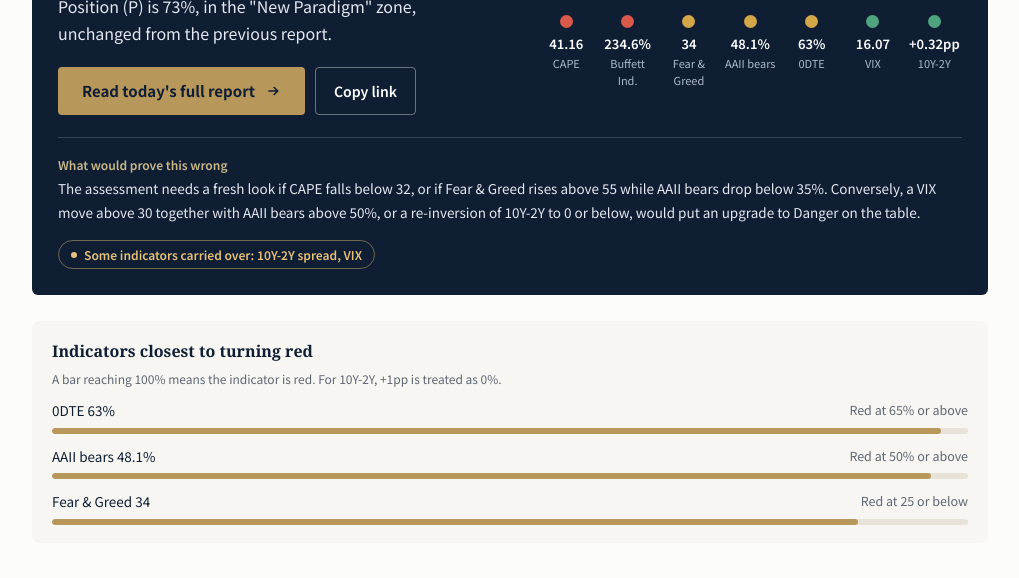
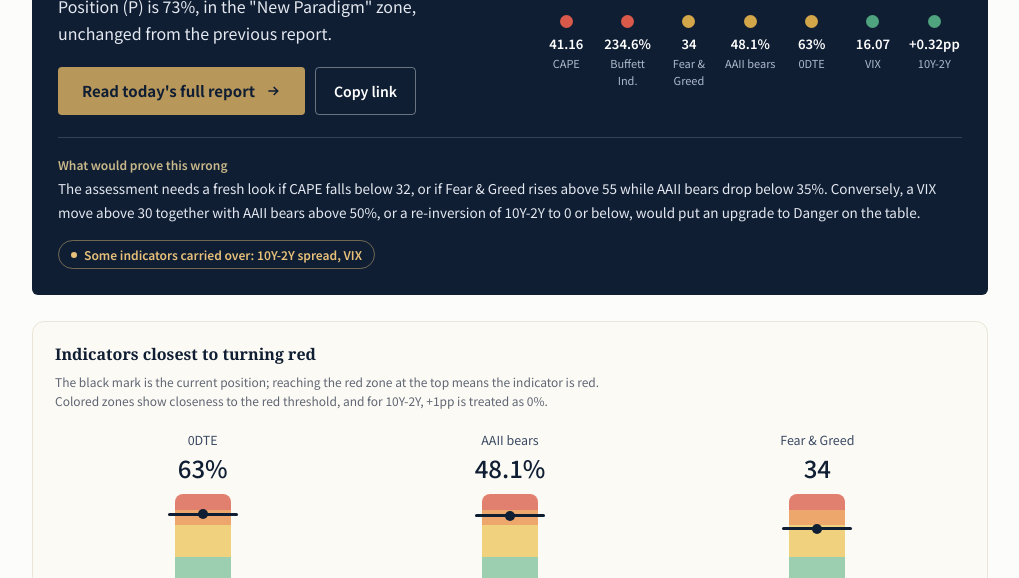
Before and after one commit to kalpheonresearch/kalpheonresearch, a plain HTML site: page index.html in a window 1280 px wide. Shown: the part 358-936 px from the top of the page, without its empty margins (130-1149 px from the left). Drawn offline with nearby package versions, Linux system fonts and the light colour scheme; no server answers.

Commit message:
Add files via upload

```diff
--- a/index.html
+++ b/index.html
@@ -122,14 +122,31 @@ section.blk{padding:38px 0 6px;}
 section.blk > h2{font-family:var(--serif);font-size:19px;margin:0 0 4px;padding-top:12px;border-top:2px solid var(--ink);}
 section.blk > .lead{font-size:12.5px;color:var(--muted);margin:0 0 16px;max-width:640px;}
 h3.sub{font-family:var(--serif);font-size:15px;margin:22px 0 8px;}
-.near{margin-top:26px;padding:18px 20px;background:var(--wash);border-radius:8px;}
+.near{margin-top:26px;padding:20px 22px 18px;background:#FCFAF5;border:1px solid #EAE5D8;border-radius:12px;}
 .near h3{margin:0 0 4px;font-family:var(--serif);font-size:16px;}
-.near p.note{margin:0 0 12px;font-size:12px;color:var(--muted);}
-.nr{margin-top:12px;}
-.nrh{display:flex;justify-content:space-between;gap:10px;font-size:13.5px;}
-.nrh span:last-child{color:var(--muted);font-size:12.5px;}
-.bar{height:6px;border-radius:3px;background:var(--rule);margin-top:6px;overflow:hidden;}
-.bar div{height:100%;background:var(--gold);border-radius:3px;}
+.near p.note{margin:0;font-size:12px;color:var(--muted);max-width:560px;}
+.ng{display:grid;grid-template-columns:repeat(3,minmax(0,1fr));gap:12px;margin-top:20px;}
+.ngc{text-align:center;}
+.ngn{font-size:12.5px;color:var(--ink-2);}
+.ngv{font-size:24px;font-weight:500;line-height:1.3;margin:2px 0 10px;}
+.gauge{position:relative;height:176px;width:56px;margin:0 auto;}
+.gz{position:absolute;top:0;right:0;bottom:0;left:0;border-radius:8px;overflow:hidden;display:flex;flex-direction:column;}
+.gz i{display:block;}
+.gz .zr{height:9.09%;background:#E2806F;}
+.gz .zo{height:9.09%;background:#EDA66B;}
+.gz .zy{height:18.18%;background:#F0D27E;}
+.gz .zg{flex:1;background:#9CCFB0;}
+.gm{position:absolute;left:-7px;right:-7px;height:3px;margin-bottom:-1.5px;background:var(--ink);border-radius:2px;}
+.gd{position:absolute;left:50%;width:10px;height:10px;margin:0 0 -5px -5px;background:var(--ink);border-radius:50%;}
+.ngr{font-size:12px;color:var(--muted);margin-top:10px;}
+.ngd{font-size:14px;font-weight:600;margin:2px 0 6px;}
+.ngs{display:inline-block;font-size:12px;font-weight:600;padding:2px 10px;border-radius:999px;}
+.ngs.g{background:#DDEFE4;color:#245A41;}
+.ngs.y{background:#FBF0CC;color:#6E5410;}
+.ngs.o{background:#FBE5D2;color:#8A4210;}
+.nlg{display:flex;flex-wrap:wrap;gap:6px 16px;justify-content:center;margin-top:20px;font-size:11.5px;color:var(--muted);}
+.nlg i{display:inline-block;width:10px;height:10px;border-radius:2px;margin-right:5px;vertical-align:-1px;}
+@media (max-width:400px){.ngv{font-size:20px;}.near{padding:18px 14px 16px;}}
 .seg{display:inline-flex;border:1px solid var(--rule);border-radius:22px;overflow:hidden;background:#fff;margin-bottom:12px;}
 .seg button{border:0;background:none;min-height:40px;padding:0 16px;font:inherit;font-size:13px;font-weight:600;color:var(--muted);cursor:pointer;}
 .seg button[aria-pressed="true"]{background:var(--ink);color:#fff;}
@@ -278,7 +295,7 @@ footer{border-top:1px solid var(--rule);margin-top:18px;padding:18px 0 26px;font
   var UI = {
     ko: {
       title: 'Kalpheon Research',
-      nav: [['#top', '투데이'], ['#trend', '트랜드'], ['#archive', '기록 저장소'], ['#about', 'About'], ['#method', '방법론']],
+      nav: [['#top', '오늘'], ['#trend', '추이'], ['#archive', '아카이브'], ['#about', 'About'], ['#method', '방법론']],
       intro: '미국 시장이 사이클의 어디쯤인지, 매크로 지표와 밸류에이션을 하나로 묶어 매일 숫자로 기록하는 리서치 노트입니다. 매 영업일 새벽에 자동으로 갱신됩니다.',
       latest: '최신 리포트', verdict: '오늘의 판정', cyc: '사이클 위치 (민스키 모델)', prevP: '직전', asof: '기준',
       cta: '오늘 전체 리포트 읽기', share: '공유', copyBtn: '링크 복사', copied: '링크를 복사했습니다',
@@ -286,7 +303,7 @@ footer{border-top:1px solid var(--rule);margin-top:18px;padding:18px 0 26px;font
       first: '첫 리포트', same: '직전 리포트와 동일', vs: '직전 리포트 대비 ',
       names: { cape: 'CAPE', bi: '버핏지표', fg: '공포탐욕', aaii: 'AAII 약세', odte: '0DTE', vix: 'VIX', spread: '10Y-2Y' },
       th: { cape: '32 이상', bi: '200% 이상', fg: '25 이하', aaii: '50% 이상', odte: '65% 이상', vix: '30 이상', spread: '0 이하' },
-      nearT: '적색 전환까지 가까운 지표', nearN: '막대가 100%에 닿으면 적색입니다. 10Y-2Y는 +1%p를 0%로 놓고 계산합니다.', nearRed: '적색 기준 ',
+      nearT: '적색 전환까지 가까운 지표', nearN: '검은 표시가 현재 위치이며, 맨 위 빨간 구간에 닿으면 적색입니다. 색 구간은 적색 기준 대비 근접도이고, 10Y-2Y는 +1%p를 0%로 놓고 계산합니다.', nearRed: '적색 기준 ', nearZ: { g: '여유', y: '접근 중', o: '임박' }, nearLg: ['여유 (70% 미만)', '접근 중 (70~90%)', '임박 (90% 이상)', '적색 도달'], nearLeft: ' 남음', nearPct: '%p', nearPt: 'pt',
       trendT: '사이클 위치 추이', trendL: '발행된 리포트의 실제 기록만 이어서 그립니다. 리포트가 쌓일수록 길어집니다.',
       segP: '사이클 위치 P', segS: '종합 스코어', days: '일 기록', building: '기록이 쌓이는 중입니다', capBand: '금색 띠는 현재 단계의 구간입니다. ', capBasis: '발행일 기준, 휴장일은 건너뜁니다.',
       zoneS: '안전', zoneC: '주의', zoneD: '위험',
@@ -327,7 +344,7 @@ footer{border-top:1px solid var(--rule);margin-top:18px;padding:18px 0 26px;font
       first: 'First report', same: 'Same as previous report', vs: ' vs previous report',
       names: { cape: 'CAPE', bi: 'Buffett Ind.', fg: 'Fear & Greed', aaii: 'AAII bears', odte: '0DTE', vix: 'VIX', spread: '10Y-2Y' },
       th: { cape: '32 or above', bi: '200% or above', fg: '25 or below', aaii: '50% or above', odte: '65% or above', vix: '30 or above', spread: '0 or below' },
-      nearT: 'Indicators closest to turning red', nearN: 'A bar reaching 100% means the indicator is red. For 10Y-2Y, +1pp is treated as 0%.', nearRed: 'Red at ',
+      nearT: 'Indicators closest to turning red', nearN: 'The black mark is the current position; reaching the red zone at the top means the indicator is red. Colored zones show closeness to the red threshold, and for 10Y-2Y, +1pp is treated as 0%.', nearRed: 'Red at ', nearZ: { g: 'Comfortable', y: 'Approaching', o: 'Imminent' }, nearLg: ['Comfortable (under 70%)', 'Approaching (70-90%)', 'Imminent (90%+)', 'Red reached'], nearLeft: ' to go', nearPct: 'pp', nearPt: ' pts',
       trendT: 'Cycle Position trend', trendL: 'Drawn only from actual published reports. The line gets longer as reports accumulate.',
       segP: 'Cycle Position P', segS: 'Composite score', days: ' days recorded', building: 'Records are still building up', capBand: 'The gold band is the current stage range. ', capBasis: 'By publication date; market holidays are skipped.',
       zoneS: 'Safe', zoneC: 'Caution', zoneD: 'Danger',
@@ -495,6 +512,17 @@ footer{border-top:1px solid var(--rule);margin-top:18px;padding:18px 0 26px;font
     $('miniP').textContent = 'P ' + Number(e.p) + '%'; $('miniD').textContent = dot(e.date) + ' ' + T('asof');
   }
 
+  function nearRemain(k, v) {
+    v = Number(v);
+    var d = (k === 'fg' || k === 'spread') ? v - RED[k] : RED[k] - v;
+    return Math.max(0, d);
+  }
+  function nearFmt(k, d) {
+    var n = Math.round(d * 10) / 10, pct = (k === 'bi' || k === 'aaii' || k === 'odte' || k === 'spread');
+    return String(n) + T(pct ? 'nearPct' : 'nearPt') + T('nearLeft');
+  }
+  function nearZone(c) { return c >= 0.9 ? 'o' : c >= 0.7 ? 'y' : 'g'; }
+
   function near(e) {
     var b = $('nearBox'); clear(b);
     if (!e.sig) return;
@@ -502,11 +530,28 @@ footer{border-top:1px solid var(--rule);margin-top:18px;padding:18px 0 26px;font
       .sort(function (x, y) { return y.c - x.c; }).slice(0, 3);
     if (!list.length) return;
     var w = el('div', 'near'); w.appendChild(el('h3', null, T('nearT'))); w.appendChild(el('p', 'note', T('nearN')));
+    var grid = el('div', 'ng');
     list.forEach(function (o) {
-      var r = el('div', 'nr'), h = el('div', 'nrh');
-      h.appendChild(el('span', null, T('names')[o.k] + ' ' + fmtSig(o.k, o.v))); h.appendChild(el('span', null, T('nearRed') + T('th')[o.k]));
-      r.appendChild(h); var bar = el('div', 'bar'), fill = el('div'); fill.style.width = Math.round(o.c * 100) + '%'; bar.appendChild(fill); r.appendChild(bar); w.appendChild(r);
+      var z = nearZone(o.c), label = T('nearZ')[z], rem = nearFmt(o.k, nearRemain(o.k, o.v));
+      var col = el('div', 'ngc');
+      col.appendChild(el('div', 'ngn', T('names')[o.k]));
+      col.appendChild(el('div', 'ngv', fmtSig(o.k, o.v)));
+      var g = el('div', 'gauge'); g.setAttribute('role', 'img');
+      g.setAttribute('aria-label', T('names')[o.k] + ' ' + fmtSig(o.k, o.v) + ', ' + label + ', ' + T('nearRed') + T('th')[o.k] + ', ' + rem);
+      var gz = el('div', 'gz'); ['zr', 'zo', 'zy', 'zg'].forEach(function (c) { gz.appendChild(el('i', c)); }); g.appendChild(gz);
+      var pos = (Math.max(0, Math.min(1, o.c)) / 1.1 * 100).toFixed(2) + '%';
+      var gm = el('div', 'gm'); gm.style.bottom = pos; g.appendChild(gm);
+      var gd = el('div', 'gd'); gd.style.bottom = pos; g.appendChild(gd);
+      col.appendChild(g);
+      col.appendChild(el('div', 'ngr', T('nearRed') + T('th')[o.k]));
+      col.appendChild(el('div', 'ngd', rem));
+      col.appendChild(el('span', 'ngs ' + z, label));
+      grid.appendChild(col);
     });
+    w.appendChild(grid);
+    var lg = el('div', 'nlg'), cols = ['#9CCFB0', '#F0D27E', '#EDA66B', '#E2806F'];
+    T('nearLg').forEach(function (t, i) { var sp = el('span'); var sw = el('i'); sw.style.background = cols[i]; sp.appendChild(sw); sp.appendChild(document.createTextNode(t)); lg.appendChild(sp); });
+    w.appendChild(lg);
     b.appendChild(w);
   }
 
```
